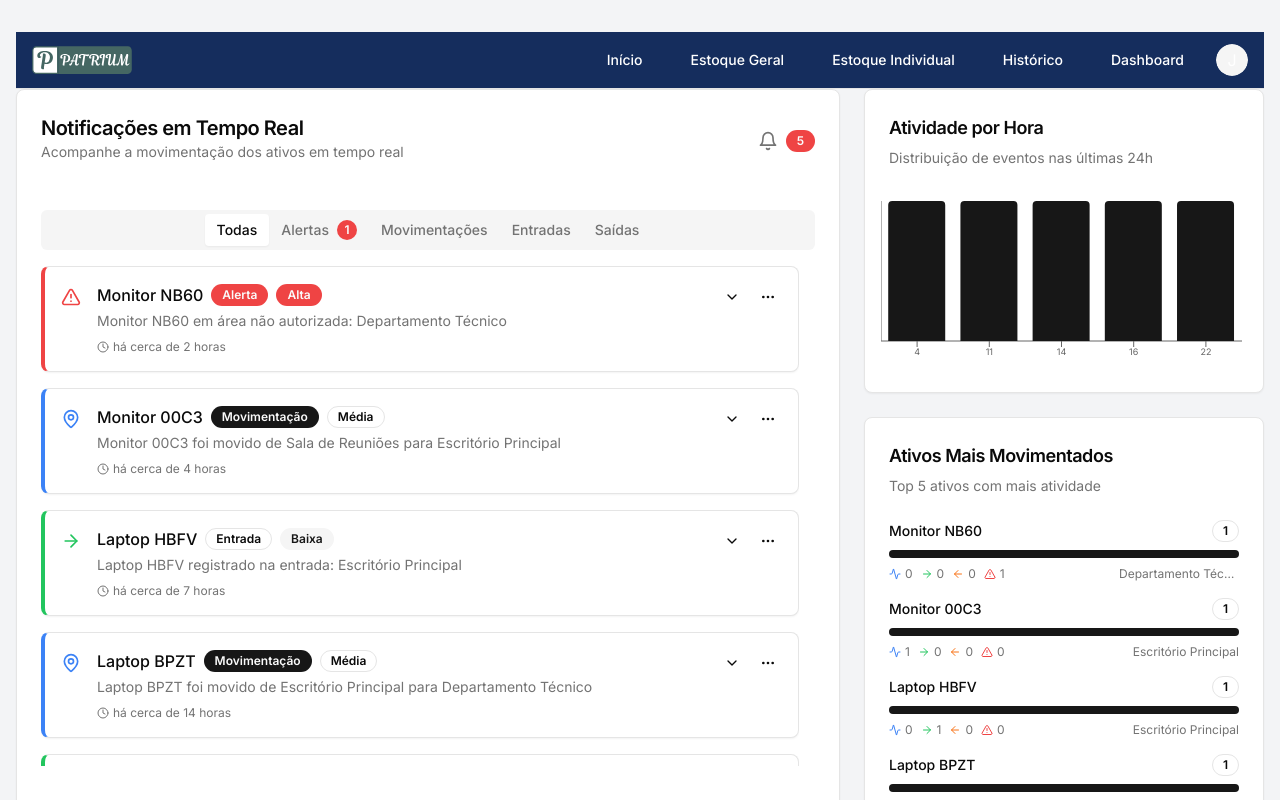
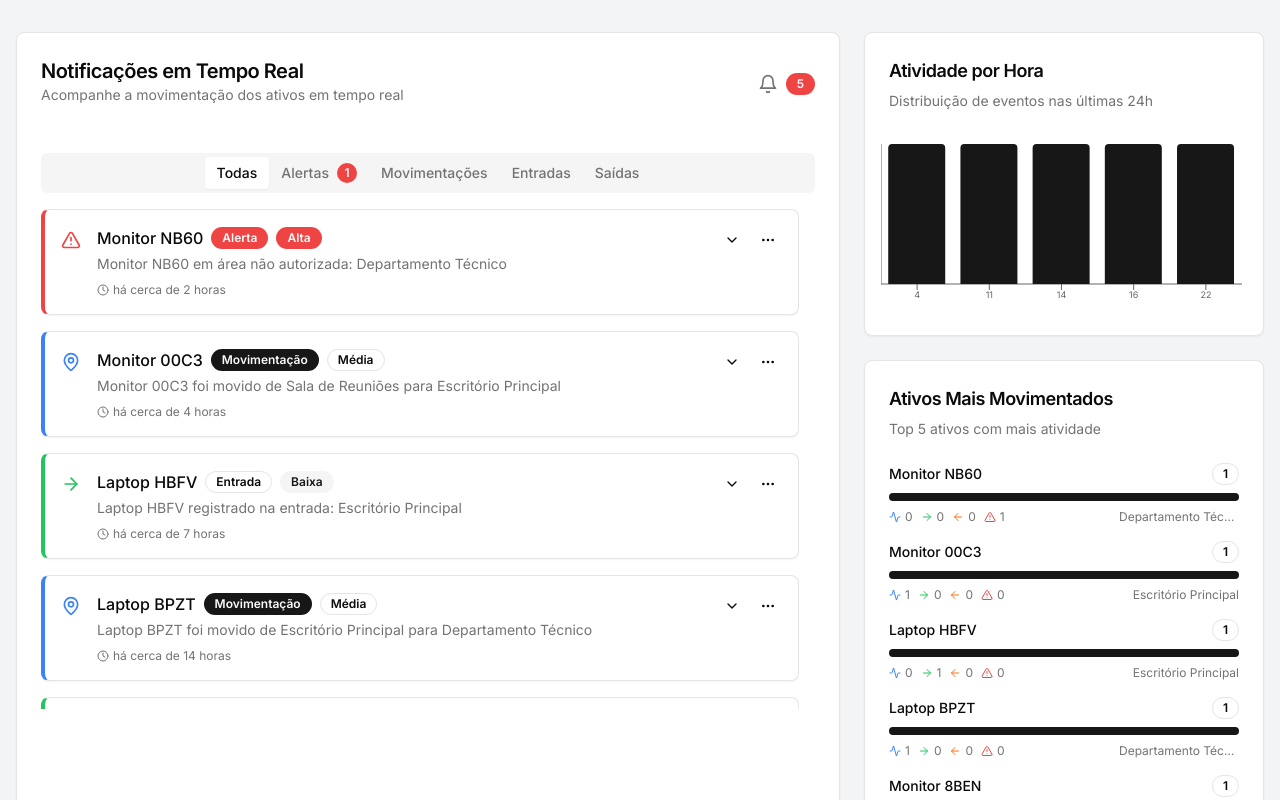
Before and after one commit to warleyLucas/projeto, a Next.js app: page /notify in a window 1280 px wide. Shown: the top 800 px of the page. Built offline with nearby package versions, Linux system fonts and the light colour scheme.

Commit message:
fix painel de movimentação 2

```diff
--- a/app/notify/page.tsx
+++ b/app/notify/page.tsx
@@ -3,12 +3,9 @@ import { NotificationsPanel } from "@/components/notifications-panel"
 
 export default function Home() {
   return (
+
     <div className="min-h-screen bg-gray-100 dark:bg-gray-900">
       <div className="container mx-auto py-8 px-4">
-        {/* <h1 className="text-3xl font-bold mb-6 text-gray-800 dark:text-white">
-          Sistema de Monitoramento de Patrimônio RFID
-        </h1> */}
-        <Header />
         <NotificationsPanel />
       </div>
     </div>
```
